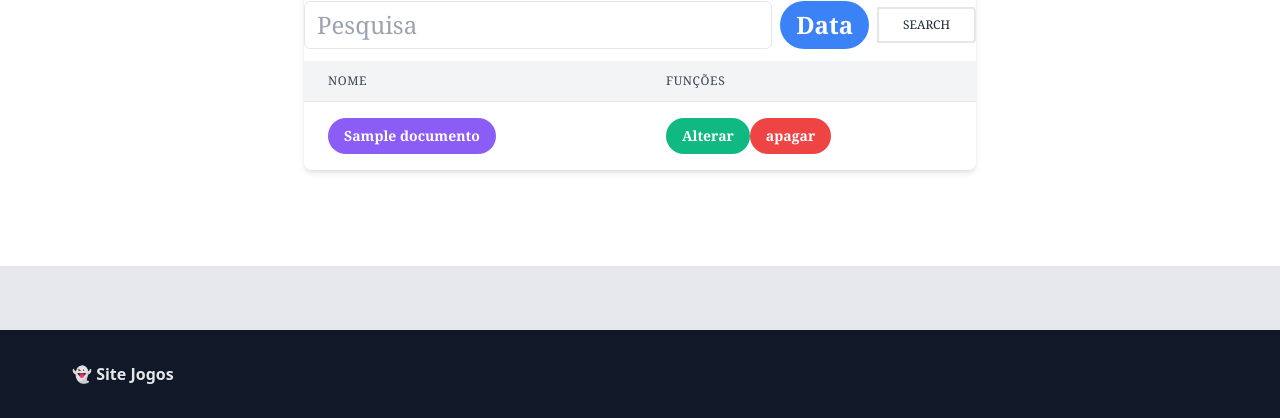
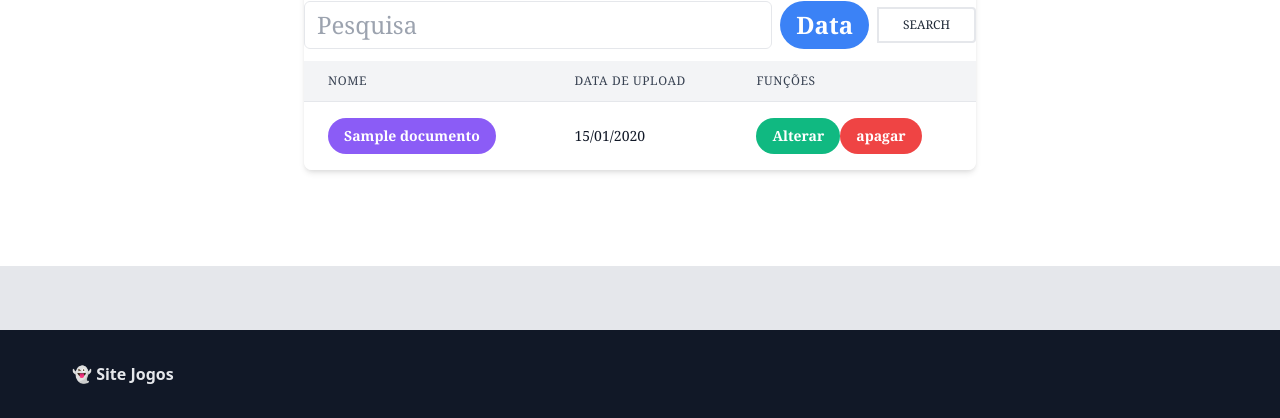
Before and after one commit to Lecrepus17/desen, a PHP site: page /documentos_part.php in a window 1280 px wide. Shown: the part 659-1077 px from the top of the page. Run offline with PHP 8.4, Linux system fonts and the light colour scheme; the visitor is signed in with stand-in values (Sample User, id 1); tables that the repository leaves empty hold one stand-in row (values such as "Sample post"); some libraries are stand-ins or nearby versions.

Commit message:
data terminada

```diff
--- a/programa/documentos_lista.php
+++ b/programa/documentos_lista.php
@@ -18,6 +18,5 @@
 
         echo $twig->render('documentos_lista.html', [
             'doc' => $documentos,
-            'data' => $data_formatada
             ]);
     }
--- a/programa/templates/documentos_lista.html
+++ b/programa/templates/documentos_lista.html
@@ -27,7 +27,7 @@
         {% for docs in doc %}
           <tr class="hover:bg-gray-100 dark:hover:bg-gray-700">
             <td  class="py-4 px-6 text-sm font-medium text-gray-900 whitespace-nowrap dark:text-white"><a href="documento.php?id={{docs.iddocumentos}}"><button class="bg-purple-500 hover:bg-blue-700 text-white font-bold py-2 px-4 rounded-full">{{ docs.nome }}</button></a></td>
-            <td  class="py-4 px-6 text-sm font-medium text-gray-900 whitespace-nowrap dark:text-white">{{ data }}</td>
+            <td  class="py-4 px-6 text-sm font-medium text-gray-900 whitespace-nowrap dark:text-white">{{ docs.data|date("d/m/Y") }}</td>
             <td  class="py-4 px-6 text-sm font-medium text-gray-900 whitespace-nowrap dark:text-white"><a href="comp.php?iddoc={{ docs.iddocumentos }}"><button class="bg-blue-500 hover:bg-blue-700 text-white font-bold py-2 px-4 rounded-full">Compartilhar</button></a>
               <a href="documentos_novo.php?view={{docs.iddocumentos}}&tipo=altera&pag=lista"><button class="bg-green-500 hover:bg-green-700 text-white font-bold py-2 px-4 rounded-full">Alterar</button></a>
               <a href="func.php?view={{ docs.iddocumentos }}&pag=lista"><button class="bg-red-500 hover:bg-blue-700 text-white font-bold py-2 px-4 rounded-full">Apagar</button></a></td>
--- a/programa/templates/documentos_part.html
+++ b/programa/templates/documentos_part.html
@@ -24,6 +24,7 @@
             <thead class="bg-gray-100 dark:bg-gray-700">
               <tr>
                 <th scope="col" class="py-3 px-6 text-xs font-medium tracking-wider text-left text-gray-700 uppercase dark:text-gray-400">Nome</th>
+                <th scope="col" class="py-3 px-6 text-xs font-medium tracking-wider text-left text-gray-700 uppercase dark:text-gray-400">Data de upload</th>
                 <th scope="col" class="py-3 px-6 text-xs font-medium tracking-wider text-left text-gray-700 uppercase dark:text-gray-400">Funções</th>
               </tr>
             </thead>
@@ -36,6 +37,7 @@
                 {% if docs.iddocumentos == comp.iddocumentos %}
               <tr class="hover:bg-gray-100 dark:hover:bg-gray-700">
                 <td  class="py-4 px-6 text-sm font-medium text-gray-900 whitespace-nowrap dark:text-white"><a href="documento.php?view={{ comp.idDocCom }}"><button class="bg-purple-500 hover:bg-blue-700 text-white font-bold py-2 px-4 rounded-full">{{ docs.nome }}</button></a></td>
+                <td  class="py-4 px-6 text-sm font-medium text-gray-900 whitespace-nowrap dark:text-white">{{ docs.data|date("d/m/Y") }}</td>
                 <td  class="py-4 px-6 text-sm font-medium text-gray-900 whitespace-nowrap dark:text-white"><a href="documentos_novo.php?view={{docs.iddocumentos}}&tipo=altera&pag=part"><button class="bg-green-500 hover:bg-green-700 text-white font-bold py-2 px-4 rounded-full">Alterar</button></a><a href="func.php?view={{ docs.iddocumentos }}&pag=part"><button class="bg-red-500 hover:bg-blue-700 text-white font-bold py-2 px-4 rounded-full">apagar</button></a>
                 </td>
               </tr>
```
